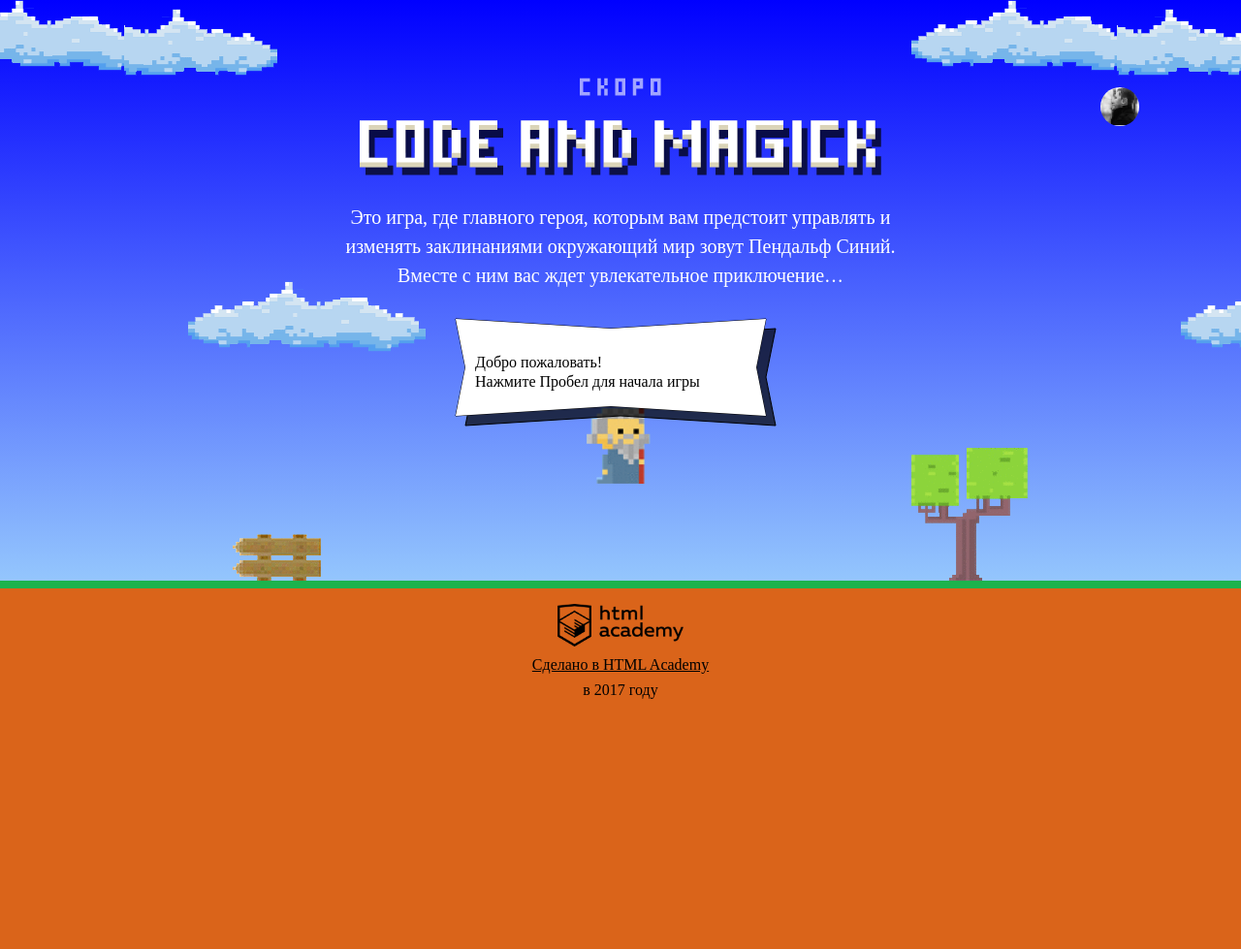
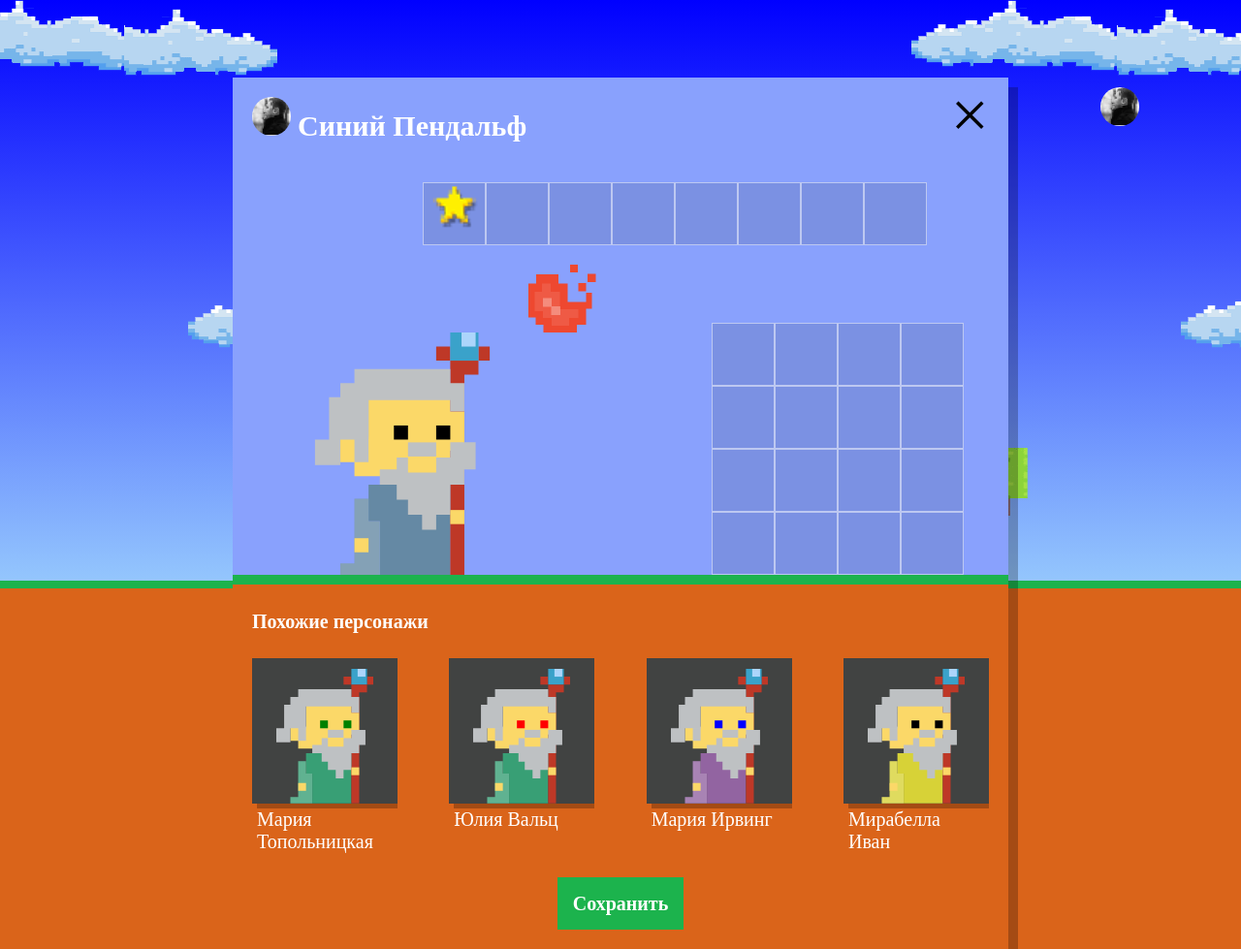
Before and after one commit to surikov-k/598165-code-and-magick-2, a website: page index.html in a window 1280 px wide. Shown: the whole page at 97% size. Before the commit the page ends 800 px from the top, so only its background shows below. Drawn offline with Linux system fonts and the light colour scheme; a web font is replaced by a local one.

Commit message:
Учебный проект: нас орда

```diff
--- a/index.html
+++ b/index.html
@@ -205,6 +205,7 @@
 
 </script>
 <script src="js/stat.js"></script>
+<script src="js/setup.js"></script>
 <script src="js/game.js"></script>
 
 </body>
--- /dev/null
+++ b/js/setup.js
@@ -0,0 +1,100 @@
+'use strict';
+var setupBlock = document.querySelector('.setup');
+setupBlock.classList.remove('hidden');
+
+var firstNames = [
+  'Иван',
+  'Хуан Себастьян',
+  'Мария',
+  'Кристоф',
+  'Виктор',
+  'Юлия',
+  'Люпита',
+  'Вашингтон'
+];
+
+var secondNames = [
+  'да Марья',
+  'Верон',
+  'Мирабелла',
+  'Вальц',
+  'Онопко',
+  'Топольницкая',
+  'Нионго',
+  'Ирвинг'
+];
+
+var coatColors = [
+  'rgb(101, 137, 164)',
+  'rgb(241, 43, 107)',
+  'rgb(146, 100, 161)',
+  'rgb(56, 159, 117)',
+  'rgb(215, 210, 55)',
+  'rgb(0, 0, 0)'
+];
+
+var eyesColors = [
+  'black',
+  'red',
+  'blue',
+  'yellow',
+  'green'
+];
+
+var randomArrayElement = function (array) {
+  return array[Math.floor(Math.random() * array.length)];
+};
+
+var generateName = function () {
+  var firstName = randomArrayElement(firstNames);
+  var secondName = randomArrayElement(secondNames);
+  if (Math.round(Math.random())) {
+    return firstName + ' ' + secondName;
+  } else {
+    return secondName + ' ' + firstName;
+  }
+};
+
+var generateCharacter = function () {
+  var character = {};
+  character.name = generateName();
+  character.coatColor = randomArrayElement(coatColors);
+  character.eyesColor = randomArrayElement(eyesColors);
+
+  return character;
+};
+
+var wizardsData = [];
+for (var i = 0; i < 4; i++) {
+  wizardsData[i] = generateCharacter();
+}
+
+var template = document.querySelector('#similar-wizard-template')
+  .content.querySelector('.setup-similar-item');
+
+var similarList = document.querySelector('.setup-similar-list');
+
+var generateWizards = function () {
+  var generatedWizards = [];
+  for (i = 0; i < wizardsData.length; i++) {
+    generatedWizards[i] = template.cloneNode(true);
+    generatedWizards[i].querySelector('.setup-similar-label').textContent = wizardsData[i].name;
+    generatedWizards[i].querySelector('.wizard-coat').style.fill = wizardsData[i].coatColor;
+    generatedWizards[i].querySelector('.wizard-eyes').style.fill = wizardsData[i].eyesColor;
+  }
+  return generatedWizards;
+};
+
+var generateFragment = function () {
+
+  var generatedWizards = generateWizards();
+  var fragment = document.createDocumentFragment();
+
+  for (i = 0; i < generatedWizards.length; i++) {
+    fragment.appendChild(generatedWizards[i]);
+  }
+  return fragment;
+};
+
+similarList.appendChild(generateFragment());
+document.querySelector('.setup-similar').classList.remove('hidden');
```
